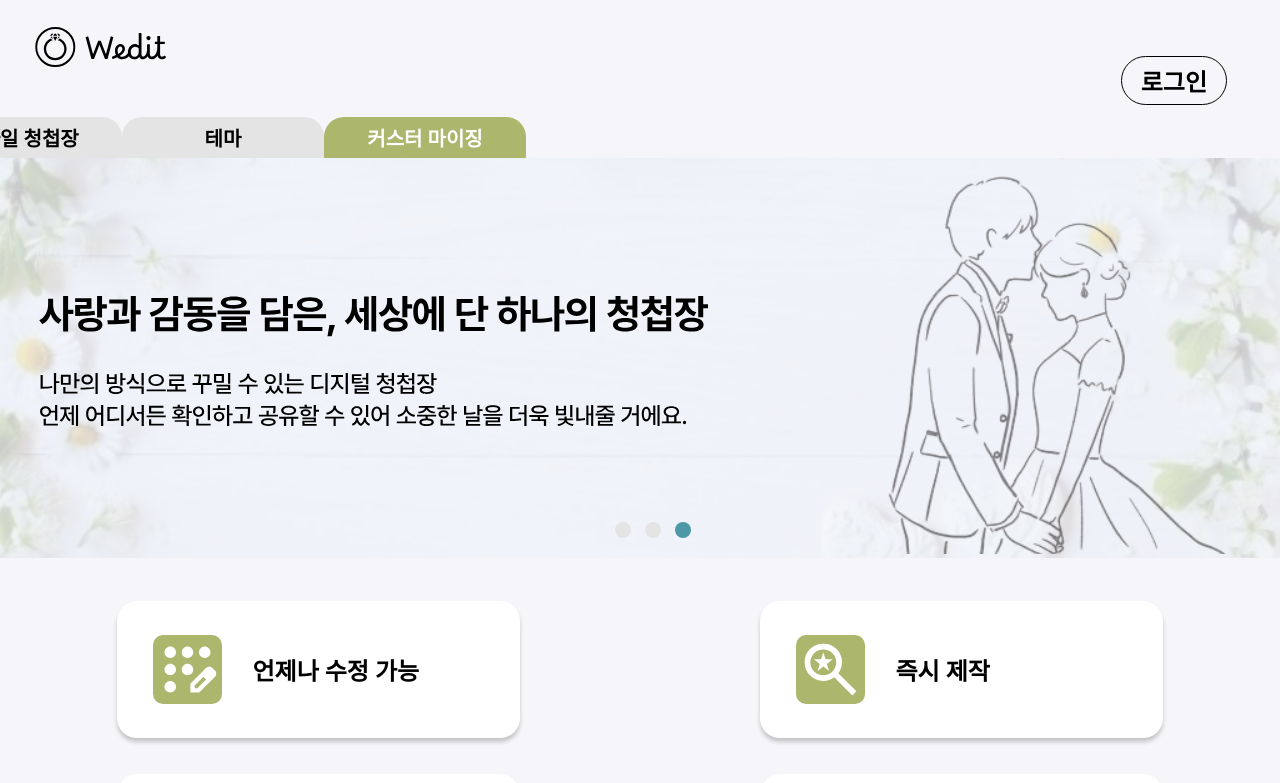
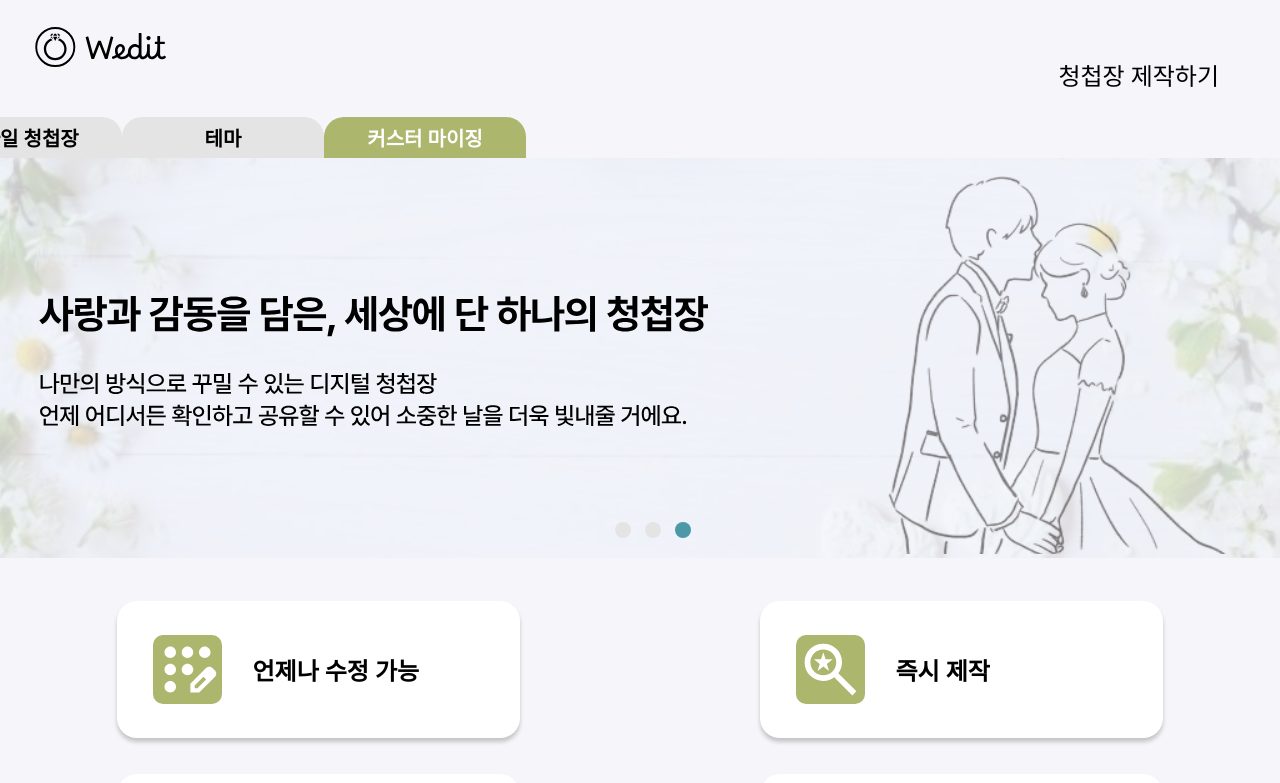
Before and after one commit to Wedit-project/Client, a React (Vite) app in the folder Wedit-Client/: page / in a window 1280 px wide. Shown: the top 783 px of the page. Built offline with nearby package versions, Linux system fonts and the light colour scheme; a web font is replaced by a local one.

Commit message:
feat: 홈페이지 청첩장 제작하기 버튼 구현

```diff
--- /dev/null
+++ b/Wedit-Client/src/components/mainpage/CreatInvitationButton.jsx
@@ -0,0 +1,29 @@
+import React from "react";
+import styled from "styled-components";
+import { useNavigate } from "react-router-dom";
+import theme from "../../styles/theme";
+
+const EditButton = ({ className }) => {
+  const navigate = useNavigate();
+
+  const handleEditClick = () => {
+    navigate("/edit");
+  };
+
+  return (
+    <Button className={className} onClick={handleEditClick}>
+      청첩장 제작하기
+    </Button>
+  );
+};
+
+export default EditButton;
+
+// CSS
+const Button = styled.button`
+    border: none;
+    font-size: ${theme.fontSize.xlarge};
+    font-weight: ${theme.font.medium.fontWeight};
+    cursor: pointer;
+    background-color: transparent;
+`;
--- a/Wedit-Client/src/components/mainpage/MainPageHeader.jsx
+++ b/Wedit-Client/src/components/mainpage/MainPageHeader.jsx
@@ -1,13 +1,15 @@
 import React from "react";
 import styled from "styled-components";
 import { LoginButton } from "./LoginButton";
+import CreateInvitationButton from "./CreatInvitationButton";
 import Logo from "../../assets/icons/Logo.svg?react"; // Logo 컴포넌트를 불러옵니다.
 
 const Header = () => {
   return (
     <HeaderContainer>
       <StyledLogo />
-      <StyledLoginButton />
+      <StyledCreateInvitationButton />
+      {/* <StyledLoginButton /> */}
     </HeaderContainer>
   );
 };
@@ -34,3 +36,9 @@ const StyledLoginButton = styled(LoginButton)`
   margin-top: 4.6rem;
   margin-bottom: 0.2rem;
 `;
+
+const StyledCreateInvitationButton = styled(CreateInvitationButton)`
+  margin-right: 5.5rem;
+  margin-top: 4.6rem;
+  margin-bottom: 1.4rem;
+`;
```
